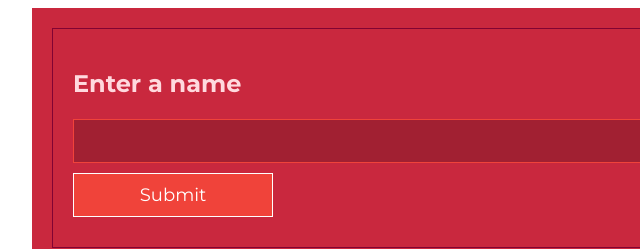
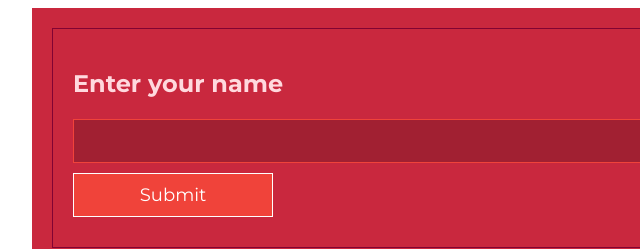
Before and after one commit to arindamad/morngwish, a plain HTML site: page index.html in a window 1280 px wide. Shown: the top 249 px of the page, 158-798 px from the left. Drawn offline with Linux system fonts and the light colour scheme.

Commit message:
Update in idex.html

```diff
--- a/index.html
+++ b/index.html
@@ -4,7 +4,7 @@
 <meta charset="utf-8">
 <meta name="author" content="Arindam Sarkar">
 <meta name="viewport" content="width=device-width, initial-scale=1.0">
-<title>Morning Wish</title>
+<title>All time Wish</title>
 </head>
 <style>
 	@import url('https://fonts.googleapis.com/css?family=Montserrat:400,700,900');
@@ -92,7 +92,7 @@ h1{
       <div class="box">
         <div class="boxInner">
           <div class="topSection">
-            <h2 id="demo">Enter a name</h2>
+            <h2 id="demo">Enter your name</h2>
             <h1 id="wish"></h1>
             <div class="form-group">
             <input type="text" id="myText" value="">
```
